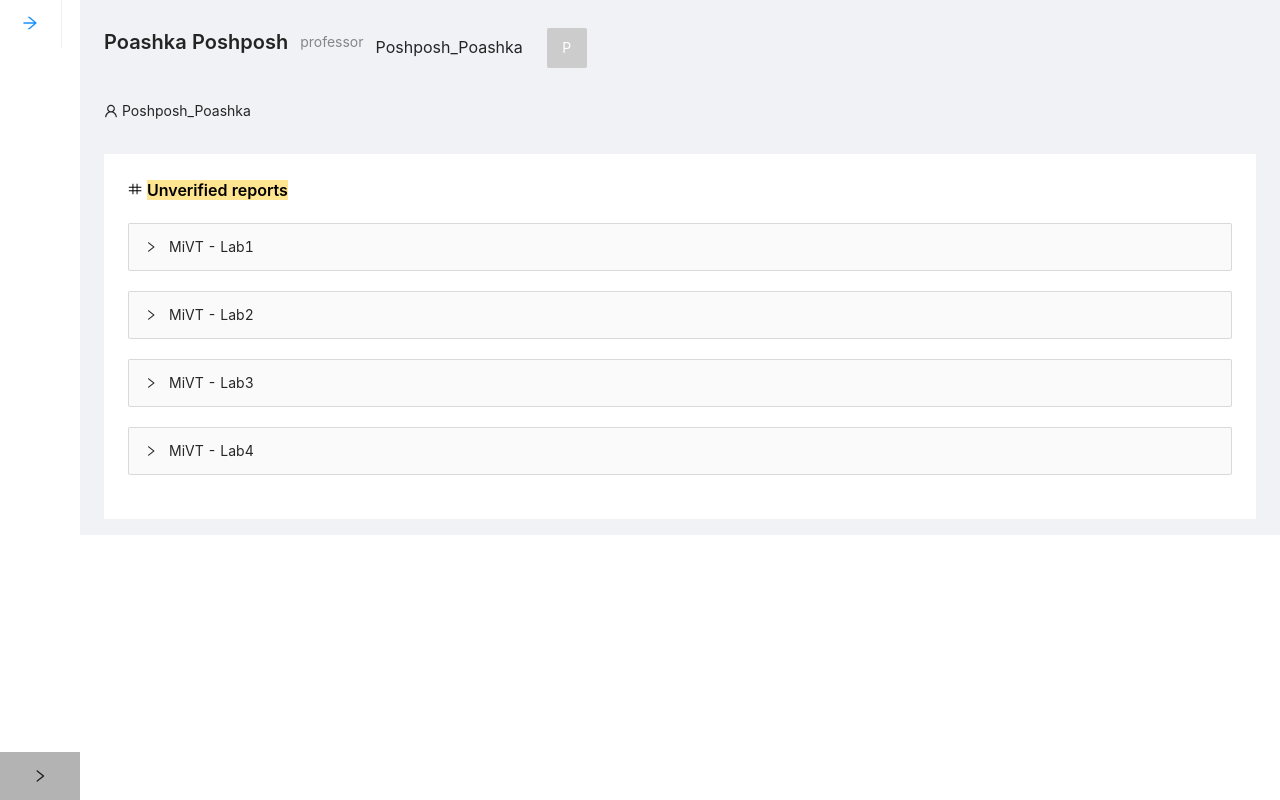
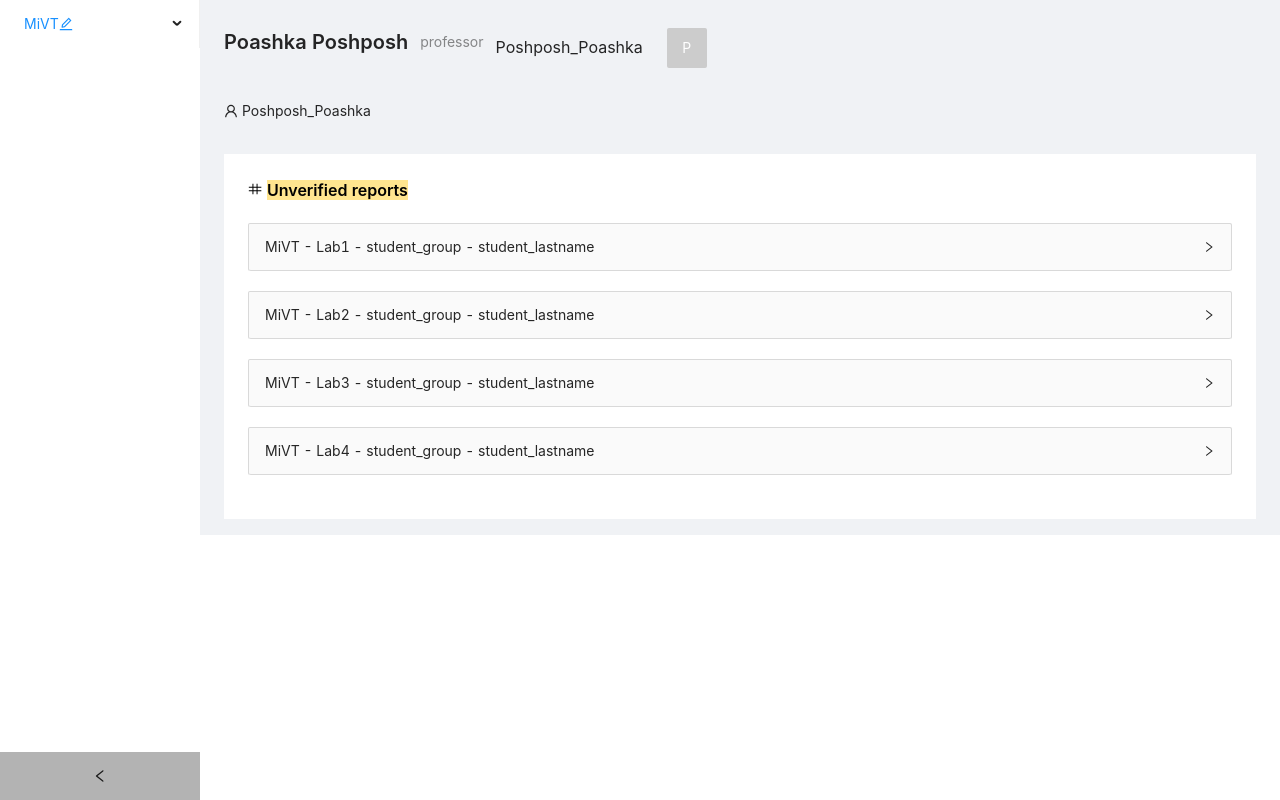
Before and after one commit to dahah-babah/thesis, a React app in the folder thesis/: page /user/vcklnjb1/home in a window 1280 px wide. Built offline with nearby package versions, Linux system fonts and the light colour scheme; data requests are answered from the project's data file.

Commit message:
Added routers for Teacher page

```diff
--- a/thesis/db.json
+++ b/thesis/db.json
@@ -108,14 +108,7 @@
             "level": "professor",
             "courses": [
                 {
-                    "id": "1",
-                    "works": [
-                        {
-                            "id": "1",
-                            "completed": true,
-                            "mark": "75"
-                        }
-                    ]
+                    "id": "1"
                 }
             ]
         }
--- a/thesis/src/components/App.tsx
+++ b/thesis/src/components/App.tsx
@@ -18,7 +18,8 @@ class App extends React.Component {
                     <Route path={PATH.LOGIN}>
                         <AuthPage />
                     </Route>
-                    <Route path={PATH.USER}>
+                    <Redirect exact from={PATH.USER} to={`${PATH.USER}/home`} />
+                    <Route path={`${PATH.USER}`}>
                         <UserPage />
                     </Route>
                 </Switch>
--- /dev/null
+++ b/thesis/src/components/pages/TeacherPages/Courses/EditCourse/EditCourse.tsx
@@ -0,0 +1,15 @@
+import React from 'react';
+import { Course } from '../../../../../types/types';
+
+interface Props {
+    course?: Course;
+}
+
+export class EditCourse extends React.Component<Props> {
+    render (): React.ReactChild {
+        const { course } = this.props;
+        return (
+            <h1>EditCourse {course ? course.id : null}</h1>
+        );
+    }
+}
--- /dev/null
+++ b/thesis/src/components/pages/TeacherPages/Courses/EditCourse/Works/EditWork/EditWork.tsx
@@ -0,0 +1,17 @@
+import React from 'react';
+import { Work } from '../../../../../../../types/types';
+
+interface Props {
+    work?: Work;
+}
+
+export class EditWork extends React.Component<Props> {
+
+    render (): React.ReactChild {
+        const { work } = this.props;
+
+        return (
+            <h1>EditWork -workId-</h1> //how to get work?
+        );
+    }
+}
--- a/thesis/src/components/pages/TeacherPages/MainPage/MainPage.tsx
+++ b/thesis/src/components/pages/TeacherPages/MainPage/MainPage.tsx
@@ -6,6 +6,10 @@ import { Teacher, Course, Work } from '../../../../types/types';
 import { BorderlessTableOutlined } from '@ant-design/icons';
 import styles from './MainPage.module.less';
 import { Collapse } from '../../../uui/Collapse/Collapse';
+import { Switch, Route } from 'react-router';
+import { EditCourse } from '../Courses/EditCourse/EditCourse';
+import { PATH } from '../../../../routes/paths';
+import { EditWork } from '../Courses/EditCourse/Works/EditWork/EditWork';
 
 const { Text } = Typography;
 
@@ -20,21 +24,34 @@ export class TeacherMainPage extends React.Component<Props | any> {
     @observable courses: Course[] = [];
 
     componentDidMount() {
-        this.props.courseStore.fetchTeacherCourses(this.props.user);
+        // console.log(this.props.user.id);
+        //get course id for teacher
+        const courseId: string | string[] = ''; //mock => get from store
+        this.props.courseStore.fetchTeacherCourses(courseId);
         this.courses = this.props.courseStore.getCourses();
     };
 
+    private formCollapseTitle = (course: Course, work: Work): string => {
+        const { user } = this.props;
+
+        if (user.role === 'student') {
+            return `${course.name} - ${work.title}`;
+        } else if (user.role === 'teacher') {
+            // mock
+            return `${course.name} - ${work.title} - student_group - student_lastname`;
+        } else return '';
+    }
+
     private renderUnverifiedReports = (works: Work[], course: Course): React.ReactNode => {
-        console.log(this.props.user);
-
         return (
             works.map((work: Work) =>
                 <Collapse
                     key={work.id}
-                    title={`${course.name} - ${work.title}`}
+                    title={this.formCollapseTitle(course, work)}
                     content={work}
                     user={this.props.user}
                     courseId={course.id}
+                    iconPosition={'right'}
                 />
             )
         );
@@ -42,21 +59,44 @@ export class TeacherMainPage extends React.Component<Props | any> {
 
     private renderCourses = (): React.ReactNode => {
         return this.courses.map((course: Course) =>
-        course.works
-        ?   this.renderUnverifiedReports(course.works, course)
-        :   `You already completed all works on ${course.name} course! Great job!`
-    );
+            course.works
+            ?   this.renderUnverifiedReports(course.works, course)
+            :   `You already verified all reports! Great job!`
+        );
     };
 
-    render(): React.ReactChild {
+    private renderDefault = (): React.ReactNode => {
         return (
-            // wrap main page content in switch
-            <section>
+            <>
                 <span className={styles.titleWrapper}>
                     <BorderlessTableOutlined />
                     <Text mark strong className={styles.title}>{'Unverified reports'}</Text>
                 </span>
                 {this.renderCourses()}
+            </>
+        );
+    };
+
+    render(): React.ReactChild {
+        return (
+            <section>
+                <Switch>
+
+                    <Route exact path={`${PATH.USER}/home`} render={() => this.renderDefault()} />
+
+                    <Route path={PATH.WORKEDIT}>
+                        {/* only edit work */}
+                        <EditWork />
+                    </Route>
+
+                    <Route path={PATH.COURSEEDIT}>
+                        {/* temporary mock (add(delete) work, edit course) */}
+                        <EditCourse
+                            course={this.courses[0]}
+                        />
+                    </Route>
+
+                </Switch>
             </section>
         );
     }
--- a/thesis/src/components/uui/Collapse/Collapse.tsx
+++ b/thesis/src/components/uui/Collapse/Collapse.tsx
@@ -20,7 +20,7 @@ interface Props {
 
 export class Collapse extends React.Component<Props> {
 
-    private renderContent = (): React.ReactNode => {
+    private renderStudentTasks = (): React.ReactNode => {
         const { content, user, courseId } = this.props; //content = work
         if (user && content) {
             return (
@@ -36,6 +36,33 @@ export class Collapse extends React.Component<Props> {
                 </>
             );
         } else return 'null';
+    };
+
+    private renderTeacherTasks = (): React.ReactNode => {
+        const { content, user, courseId } = this.props; //content = work
+        if (user && content) {
+            return (
+                <>
+                    <span className={styles.titleWrapper}>
+                        <Title className={styles.title}>{content.title}</Title>
+                        <Paragraph>{` - ${content.parts.length} part${content.parts.length === 1 ? '' : 's'}`}</Paragraph>
+                    </span>
+                    <span>
+                        <Paragraph>{`Deadline: ${content.deadline ? content.deadline : '-'}`}</Paragraph>
+                        <Paragraph>{`Date: here is date for student`}</Paragraph>
+                    </span>
+                    <Paragraph>{`Mark: mark of student`}</Paragraph>
+                    {/* correct path - ? */}
+                    <Link to={`/user/${user.id}/courses/${courseId}/works/${content.id}`}>View report<DoubleRightOutlined /></Link>
+                </>
+            );
+        } else return 'null';
+    };
+
+    private renderContent = (): React.ReactNode => {
+        const { user: { role } } = this.props;
+        if (role === 'student') return this.renderStudentTasks();
+        else return this.renderTeacherTasks();
     }
 
     private renderPanels = (): React.ReactNode => {
--- a/thesis/src/components/uui/Menu/Menu.tsx
+++ b/thesis/src/components/uui/Menu/Menu.tsx
@@ -1,6 +1,6 @@
 import React from 'react';
 import { Menu as AntdMenu } from 'antd';
-import { ArrowRightOutlined } from '@ant-design/icons';
+import { ArrowRightOutlined, EditOutlined } from '@ant-design/icons';
 import { Course, Work, User, Student, Teacher } from '../../../types/types';
 import { Link } from 'react-router-dom';
 import { inject, observer } from 'mobx-react';
@@ -30,13 +30,14 @@ export class Menu extends React.Component<Props | any> {
                 <Item key={courseId}>
                     {/* set correct path to add work + correct POST request */}
                     {/* correct path: /user/{userId}/courses/{courseId}/addWork */}
-                    <Link to={`/user/${this.props.userStore.user.id}/courses/${courseId}/addWork`}>+ add task</Link>
+                    <Link to={`/user/${this.props.userStore.user.id}/courses/${courseId}/edit`}>+ add task</Link>
                 </Item>
             );
         } else return null;
     };
 
-    private renderCourseName = (name: string): React.ReactNode => {
+    private renderCourseName = (name: string, role: string): React.ReactNode => {
+        if (role === 'student') {
             return (
                 <span>
                     <ArrowRightOutlined />
@@ -49,6 +50,35 @@ export class Menu extends React.Component<Props | any> {
                     />
                 </span>
             );
+        } else {
+            return (
+                <span>
+                    {name}
+                    <EditOutlined />
+                </span>
+            );
+        }
+    };
+
+    private renderBadge = (workTitle: string): React.ReactNode => {
+        if (this.props.userStore.user.role === 'student') {
+            return (
+                <Badge
+                    content={workTitle}
+                    dot
+                    offset={[10, 0]}
+                    // status
+                    // title
+                />
+            );
+        } else if (this.props.userStore.user.role === 'teacher') {
+            return (
+                <span>
+                    {workTitle}
+                    <EditOutlined />
+                </span>
+            );
+        }
     };
 
     private renderItems = (course: Course): React.ReactNode => {
@@ -59,14 +89,7 @@ export class Menu extends React.Component<Props | any> {
                         <Link
                             to={`/user/${this.props.userStore.user.id}/courses/${course.id}/works/${work.id}`}
                         >
-                            {/* mock add status */}
-                            <Badge
-                                content={work.title}
-                                dot
-                                offset={[10, 0]}
-                                // status
-                                // title
-                            />
+                            {this.renderBadge(work.title)}
                         </Link>
                     </Item>
                 )
@@ -77,15 +100,13 @@ export class Menu extends React.Component<Props | any> {
     private renderMenuItems = (): React.ReactNode => {
         const { menuItems } = this.props;
         if (menuItems && this.props.userStore.user) {
-            console.log(this.props.userStore.user.role);
-
             return (
                 menuItems.map((menuItem: Course) =>
                     <SubMenu
                         key={menuItem.id}
                         title={
-                            <Link to={`/user/${this.props.userStore.user.id}/courses/${menuItem.id}`}>
-                                {this.renderCourseName(menuItem.name)}
+                            <Link to={`/user/${this.props.userStore.user.id}/courses/${menuItem.id}/edit`}>
+                                {this.renderCourseName(menuItem.name, this.props.userStore.user.role)}
                             </Link>
                         }
                     >
--- a/thesis/src/routes/paths.ts
+++ b/thesis/src/routes/paths.ts
@@ -1,5 +1,21 @@
 export const PATH = {
+    // COMMON PATHS
     SERVER: 'http://localhost:3333',
     LOGIN: '/login',
-    USER: '/user/:userId/home'
+    USER: '/user/:userId',
+    // STATISTIC: '/user/:userId/statistic',
+    // COURSES: '/user/:userId/courses',
+    // TASKS: '/user/:userId/courses/:courseId/works',
+
+    // STUDENT PATHS
+    // WORKDO: '/user/:userId/courses/:courseId/works/:workId/do',
+
+    // TEACHER PATHS
+    WORKEDIT: '/user/:userId/courses/:courseId/works/:workId',
+    COURSEEDIT: '/user/:userId/courses/:courseId/edit', //delete also here
+
+    // ADMIN PATHS
 };
+
+// student - course - display all works this course with statistic
+// teacher - course - display all works as dropdowns (in work - statistic)
--- a/thesis/src/stores/CourseStore.ts
+++ b/thesis/src/stores/CourseStore.ts
@@ -1,7 +1,7 @@
 import { observable, action, runInAction } from "mobx";
 import Axios from "axios";
 
-import { Course, Teacher, Student } from "../types/types";
+import { Course } from "../types/types";
 import { PATH } from "../routes/paths";
 
 class CourseStore {
@@ -20,7 +20,7 @@ class CourseStore {
     };
 
     @action.bound
-    public fetchStudentCourses(user: Student) {
+    public fetchStudentCourses(userId: string) {
         //make correct reauest
         Axios.get(`${PATH.SERVER}/courses`)
         .then((courses) => {
@@ -32,7 +32,7 @@ class CourseStore {
     }
 
     @action.bound
-    public fetchTeacherCourses(user: Teacher) {
+    public fetchTeacherCourses(courseId: string) {
         //make correct request for several course id
         Axios.get(`${PATH.SERVER}/courses`)
         .then((courses) => {
@@ -51,7 +51,7 @@ class CourseStore {
     @action
     private setCourses = (courses: Course[]): void => {
         this.courses = courses;
-        console.log(this.courses);
+        // console.log(this.courses);
 
     };
 }
--- a/thesis/src/stores/SiderStore.ts
+++ b/thesis/src/stores/SiderStore.ts
@@ -2,7 +2,7 @@ import { observable, action } from "mobx";
 
 class SiderStore {
     @observable
-    isSiderCollapsed = true;
+    isSiderCollapsed = false;
 
     @action
     public toggleSider = (): void => {
--- a/thesis/src/stores/UserStore.ts
+++ b/thesis/src/stores/UserStore.ts
@@ -44,7 +44,7 @@ class UserStore {
     @action
     private setUser = (user: User | Student | Teacher): void => {
         this.user = user;
-        console.log(this.user);
+        // console.log(this.user);
 
     };
 }
```
Lines whose indentation alone changed are shown as unchanged.
